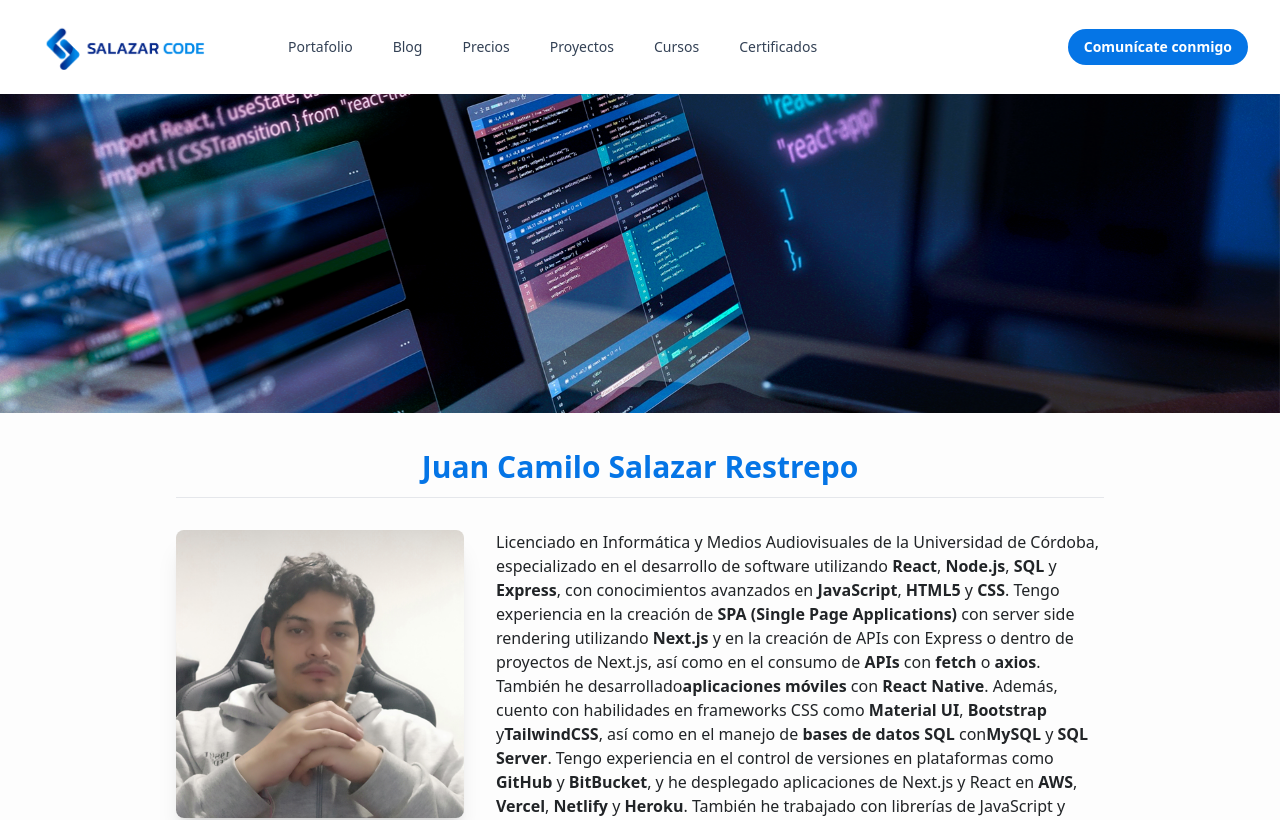
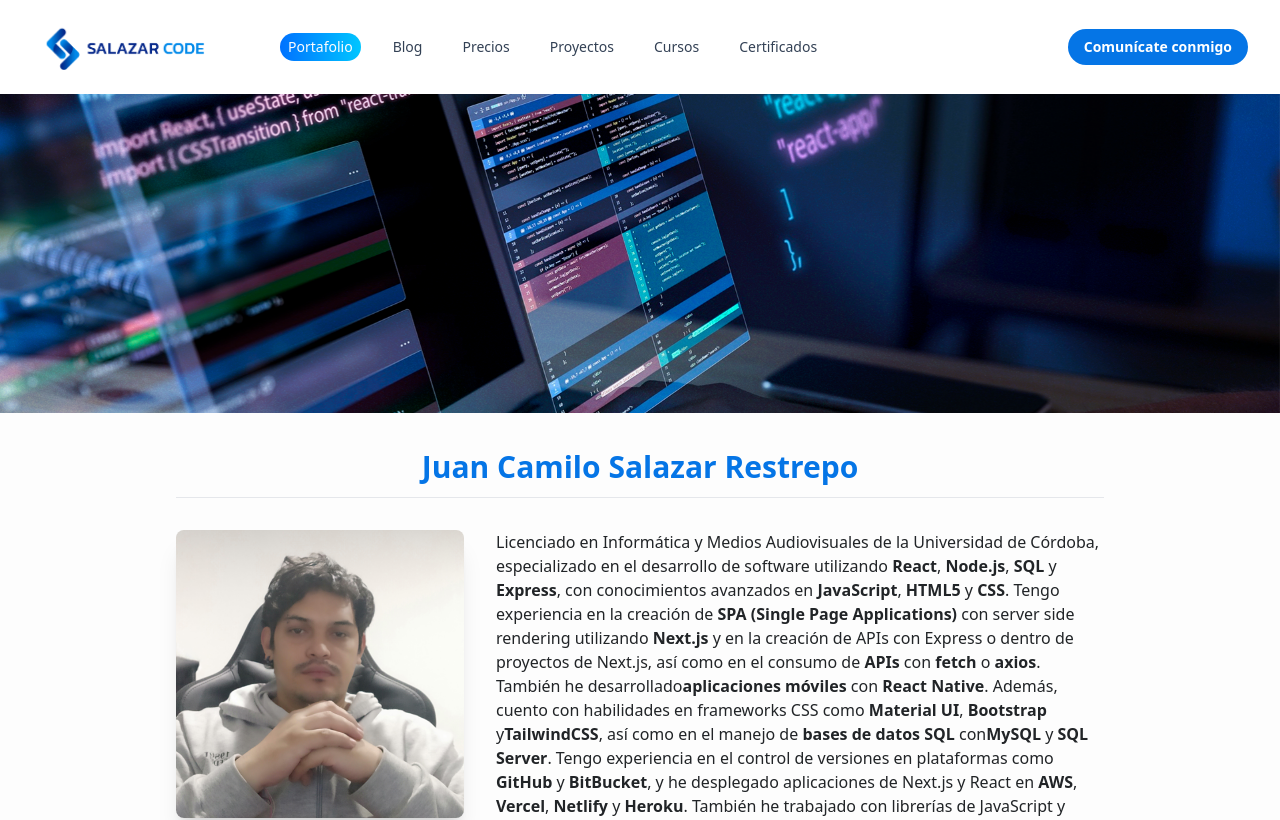
Before and after one commit to juancamilosalazarrestrepo/blog-next-js, a Next.js app: page /portafolio in a window 1280 px wide. Shown: the top 820 px of the page. Built offline with nearby package versions, Linux system fonts and the light colour scheme.

Commit message:
navbar menu active menu

```diff
--- a/src/components/NavBar.jsx
+++ b/src/components/NavBar.jsx
@@ -1,52 +1,72 @@
 import Link from "next/link";
-import logo from "../../public/images/locosc.webp"
+import logo from "../../public/images/locosc.webp";
 import Image from "next/image";
-
-
+import { useEffect, useState } from "react";
+import { useRouter } from "next/router";
 
 export default function NavBar() {
+  const [activeURL, setActiveURL] = useState("");
+  const router = useRouter();
+  // traeme el valor despues de la barra de direccion del navegador
+  useEffect(() => {
+    // Obtiene la URL del router
+    setActiveURL(router.asPath);
+  }, [router.asPath]);
   return (
     <div className="mx-auto max-w-7xl px-4 sm:px-6 lg:px-8">
       <nav className="relative z-2 flex justify-between">
         <div className="flex items-center md:gap-x-12">
-          <Link href="/" aria-label="Home" >
+          <Link href="/" aria-label="Home">
             <Image src={logo} width={200} height={60} />
           </Link>
           <div className="hidden md:flex md:gap-x-6">
             <Link
               href="/portafolio"
-            className="inline-block rounded-lg py-1 px-2 text-sm text-slate-700 hover:bg-slate-100 hover:text-slate-900"
+              className={`inline-block rounded-lg py-1 px-2 text-sm text-slate-700 hover:bg-slate-100 hover:text-slate-900 ${
+                activeURL === "/portafolio" ? "active" : ""
+              }`}
             >
               Portafolio
             </Link>
             <Link
               href="/blog"
-            className="inline-block rounded-lg py-1 px-2 text-sm text-slate-700 hover:bg-slate-100 hover:text-slate-900"
+              className={`inline-block rounded-lg py-1 px-2 text-sm text-slate-700 hover:bg-slate-100 hover:text-slate-900 ${
+                activeURL === "/blog" ? "active" : ""
+              }`}
             >
               Blog
             </Link>
             <Link
               href="/precios"
-            className="inline-block rounded-lg py-1 px-2 text-sm text-slate-700 hover:bg-slate-100 hover:text-slate-900"
+              className={`inline-block rounded-lg py-1 px-2 text-sm text-slate-700 hover:bg-slate-100 hover:text-slate-900 ${
+                activeURL === "/precios" ? "active" : ""
+              }`}
             >
               Precios
             </Link>
+            {console.log("este", activeURL)}
             <Link
               href="/proyectos"
-            className="inline-block rounded-lg py-1 px-2 text-sm text-slate-700 hover:bg-slate-100 hover:text-slate-900"
+              className={`inline-block rounded-lg py-1 px-2 text-sm text-slate-700 hover:bg-slate-100 hover:text-slate-900 ${
+                activeURL === "/proyectos" ? " active" : ""
+              }`}
             >
               Proyectos
             </Link>
 
             <Link
               href="/cursos"
-            className="inline-block rounded-lg py-1 px-2 text-sm text-slate-700 hover:bg-slate-100 hover:text-slate-900"
+              className={`inline-block rounded-lg py-1 px-2 text-sm text-slate-700 hover:bg-slate-100 hover:text-slate-900 ${
+                activeURL === "/cursos" ? "active" : ""
+              }`}
             >
               Cursos
             </Link>
             <Link
               href="/certificados"
-            className="inline-block rounded-lg py-1 px-2 text-sm text-slate-700 hover:bg-slate-100 hover:text-slate-900"
+              className={`inline-block rounded-lg py-1 px-2 text-sm text-slate-700 hover:bg-slate-100 hover:text-slate-900 ${
+                activeURL === "/certificados" ? "active" : ""
+              }`}
             >
               Certificados
             </Link>
@@ -57,9 +77,7 @@ export default function NavBar() {
             className=" max-sm:hidden group inline-flex items-center justify-center rounded-full py-2 px-4 text-sm font-semibold focus:outline-none focus-visible:outline-2 focus-visible:outline-offset-2 bg-[#0575E6] text-white hover:text-slate-100 hover:bg-[#021B79] active:bg-[#021B79] active:text-blue-100 focus-visible:outline-[#021B79]"
             href="/contact"
           >
-            <span>
-              Comunícate conmigo
-            </span>
+            <span>Comunícate conmigo</span>
           </a>
           <div className="-mr-1 md:hidden">
             <div data-headlessui-state="">
--- a/src/styles/globals.css
+++ b/src/styles/globals.css
@@ -71,6 +71,32 @@ a {
   color: aquamarine;
 }
 
+.active {
+  color: #fdfdfd;
+  background: #00c6ff; /* fallback for old browsers */
+  background: -webkit-linear-gradient(
+    to right,
+    #0072ff,
+    #00c6ff
+  ); /* Chrome 10-25, Safari 5.1-6 */
+  background: linear-gradient(
+    to right,
+    #0072ff,
+    #00c6ff
+  ); /* W3C, IE 10+/ Edge, Firefox 16+, Chrome 26+, Opera 12+, Safari 7+ */
+  background-color: #0072ff;
+  border-radius: 15px;
+
+  border: none;
+  transition: 0.3s ease-in-out;
+}
+
+.active:hover {
+  color: #fdfdfd !important;
+  background-color: #0072ff !important;
+  border-radius: 8px 15px !important;
+}
+
 @media only screen and (max-width: 600px) {
   .title {
     font-size: 1.2em;
```
Lines whose indentation alone changed are shown as unchanged.
